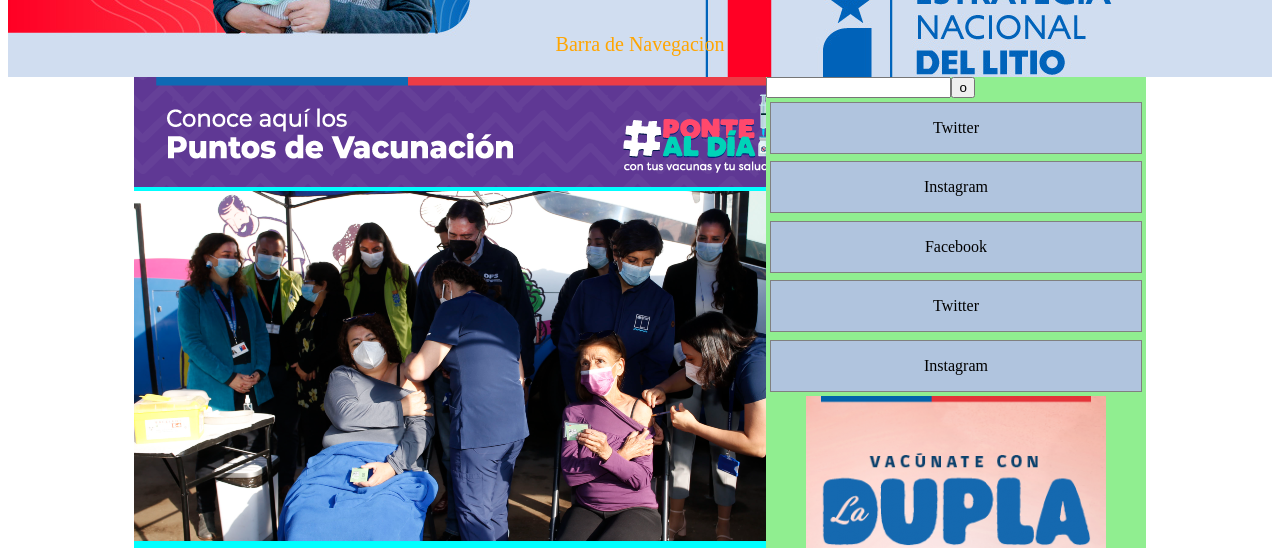
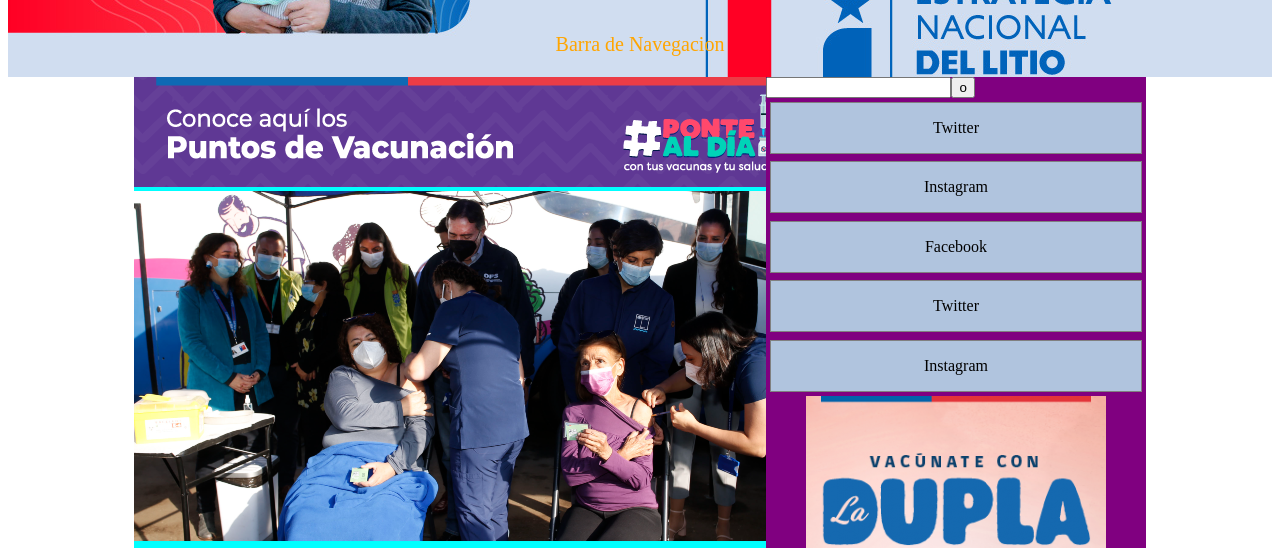
Before and after one commit to emorantesEdutecno/ProyectoPaginaMinSaludRefuerzo, a plain HTML site: page index.html in a window 1280 px wide. Shown: the part 211-759 px from the top of the page. Drawn offline with Linux system fonts and the light colour scheme.

Commit message:
agrego color purpura al sector derecho

```diff
--- a/assets/css/styles.css
+++ b/assets/css/styles.css
@@ -41,7 +41,7 @@
 
 #contenedorDerechaPrincipal{
 
-    background-color: lightgreen;
+    background-color: purple;
     width: 30%;
     display: flex;
     flex-direction: column;
```
